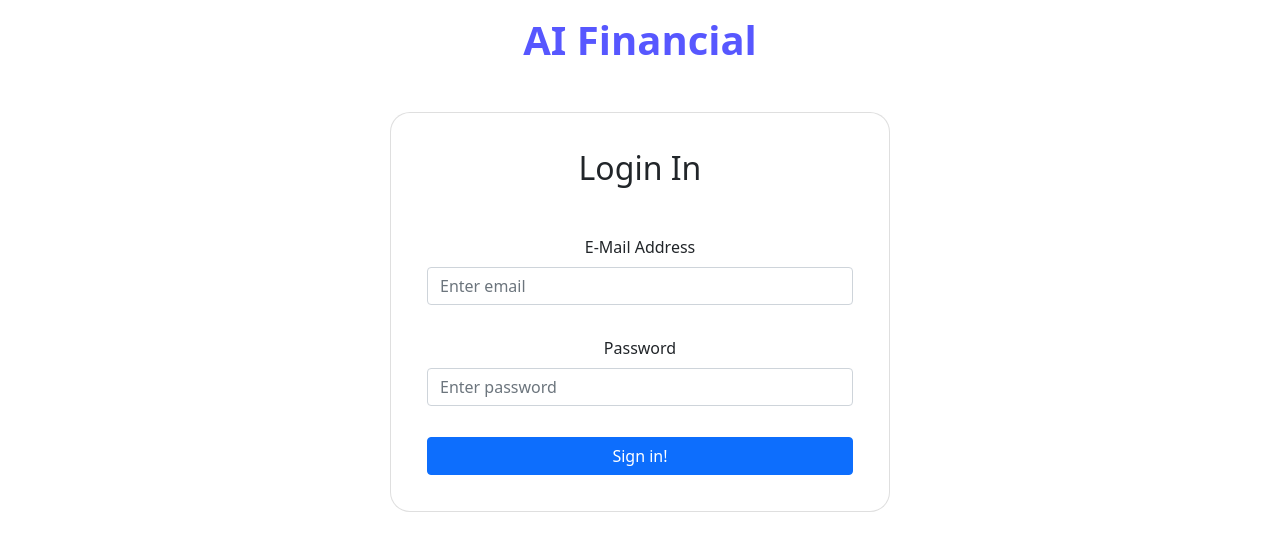
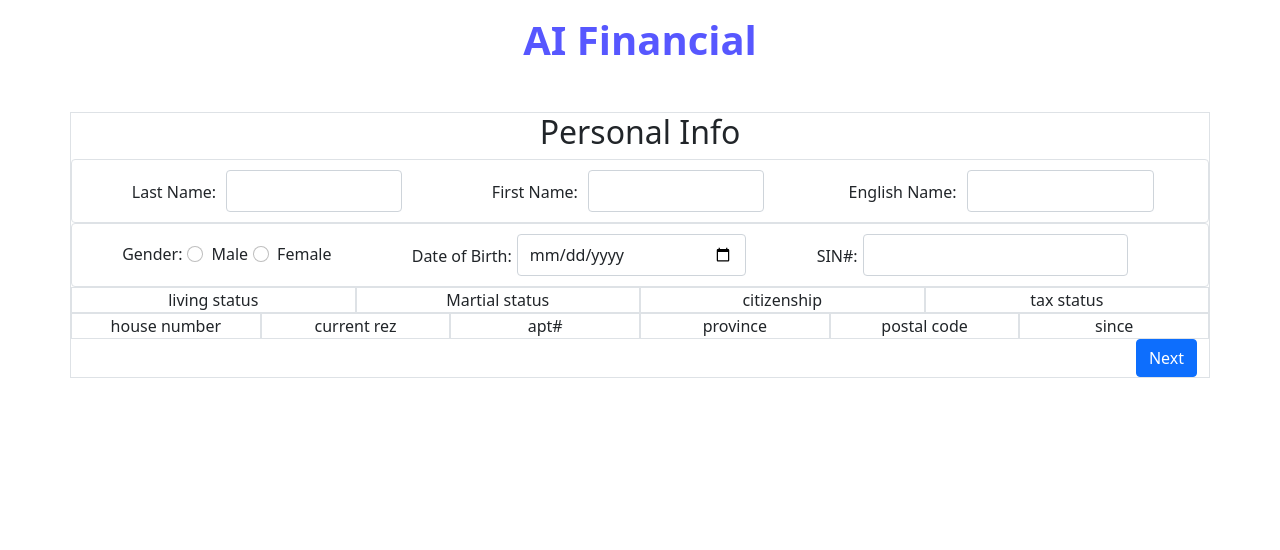
Before and after one commit to Yolanda-C-GitHub/ai-power-aifinancial-application, a React (Create React App) app in the folder Client/: page / in a window 1280 px wide. Shown: the top 550 px of the page. Built offline with nearby package versions, Linux system fonts and the light colour scheme.

Commit message:
working on thridpart of the personla info component

```diff
--- a/Client/src/App.js
+++ b/Client/src/App.js
@@ -2,13 +2,14 @@ import './App.css';
 import 'bootstrap/dist/css/bootstrap.min.css'
 import Header from './components/Header'
 import Login from './components/Login/Login'
+import Personalinfo from './components/PersonalInfo/Personalinfo'
 
 function App() {
   return (
     <div className="App">
       <Header />
-      <Login />
-
+      {/* <Login /> */}
+      <Personalinfo />
 
 
     </div>
--- /dev/null
+++ b/Client/src/components/PersonalInfo/Personalinfo.js
@@ -0,0 +1,42 @@
+import React from 'react'
+import {Card, Form, Button, Alert, FormGroup, Container} from 'react-bootstrap'
+import Firstpart from './Personalinfoparts/Firstpart'
+import Secondpart from './Personalinfoparts/Secondpart'
+
+export default function Personalinfo() {
+    return (
+            <Container className=' border'>
+                <h2 className='text-center'>Personal Info</h2>
+                <Form>
+                    <div className='row'>
+                        <Firstpart/>
+                    </div>
+
+                    <div className ='row'>
+                        <Secondpart />
+                    </div>
+
+                    <div className ='row'>
+                        <div className='col border'>living status</div>
+                        <div className='col border'>Martial status</div>
+                        <div className='col border'>citizenship</div>
+                        <div className='col border'>tax status</div>
+                    </div>
+
+                    <div className='row'>
+                        <div className ='col border'>house number</div>
+                        <div className ='col border'>current rez</div>
+                        <div className ='col border'> apt#</div>
+                        <div className ='col border'> province</div>
+                        <div className ='col border'> postal code</div>
+                        <div className ='col border'> since </div>
+                    </div>
+
+                    <div className='d-flex justify-content-end'>
+                      <Button type='submit'>Next</Button>
+                    </div>
+
+                </Form>
+            </Container>
+    )
+}
--- /dev/null
+++ b/Client/src/components/PersonalInfo/Personalinfoparts/Firstpart.js
@@ -0,0 +1,26 @@
+import React from 'react'
+import {Card, Form} from 'react-bootstrap'
+import './firstpart.css'
+
+export default function Firstpart() {
+    return (
+            <Card className='firstPartCard border'>
+
+                <Form.Group className='firstPartFormGroup'>
+                    <Form.Label className='firstPartFormLabel' >Last Name:</Form.Label>
+                    <Form.Control className='w-50'></Form.Control>
+                </Form.Group>
+
+                <Form.Group className='firstPartFormGroup'>
+                    <Form.Label  className='firstPartFormLabel' >First Name:</Form.Label>
+                    <Form.Control className='w-50'></Form.Control>
+                </Form.Group>
+
+                 <Form.Group className='firstPartFormGroup'>
+                    <Form.Label  className='firstPartFormLabel' >English Name:</Form.Label>
+                    <Form.Control className='w-50'></Form.Control>
+                </Form.Group>
+
+            </Card>
+    )
+}
--- /dev/null
+++ b/Client/src/components/PersonalInfo/Personalinfoparts/Secondpart.js
@@ -0,0 +1,33 @@
+import React, {useState, useRef} from 'react'
+import {Card, Form} from 'react-bootstrap'
+import './secondpart.css'
+
+export default function Secondpart() {
+
+
+
+    return (
+        <Card className='secondPartCard d-flex border' >
+            <Form.Group className='secondPartFormGroupGender'>
+                <Form.Label className ='secondPartFormGroupGenderLabel'>Gender:</Form.Label>
+                <Form.Check className = 'secondPartFormGroupGenderCheck' name='genderselector' label='Male' type='radio'></Form.Check>
+                <Form.Check className = 'secondPartFormGroupGenderCheck' name='genderselector' label='Female' type='radio'></Form.Check>
+            </Form.Group>
+
+            <Form.Group className='secondPartFormGroupBirth'>
+                <Form.Label  className='secondPartFormGroupBirthLabel' >Date of Birth:</Form.Label>
+                <Form.Control type='date' className=''></Form.Control>
+            </Form.Group>
+
+
+            <Form.Group className='secondPartFormGroupSin'>
+                <Form.Label  className='secondPartFormGroupSinLabel' >SIN#:</Form.Label>
+                <Form.Control className=''></Form.Control>
+            </Form.Group>
+
+
+
+
+        </Card>
+    )
+}
--- /dev/null
+++ b/Client/src/components/PersonalInfo/Personalinfoparts/firstpart.css
@@ -0,0 +1,19 @@
+.firstPartCard{
+    padding: 10px;
+    display:flex;
+    flex-direction: row;
+    justify-content: space-evenly;
+}
+
+.firstPartFormGroup{
+    display: flex;
+    flex-direction: row;
+    justify-content: center;
+}
+
+.firstPartFormLabel{
+    justify-self: center;
+    text-align: center;
+    margin-top: 10px;
+    margin-right: 10px;
+}
--- /dev/null
+++ b/Client/src/components/PersonalInfo/Personalinfoparts/secondpart.css
@@ -0,0 +1,48 @@
+.secondPartCard{
+    display:flex;
+    flex-direction: row;
+    justify-content: space-evenly;
+    padding:10px;
+}
+
+.secondPartFormGroupGender{
+    display:flex;
+    flex-direction: row;
+    justify-content: center;
+    align-items: center;
+    margin-right: 30px;
+}
+    .secondPartFormGroupGenderLabel{
+        margin-top: 5px;
+        margin-right: 5px;
+
+    }
+    .secondPartFormGroupGenderCheck{
+        margin-right: 5px;
+    }
+
+.secondPartFormGroupBirth{
+    display:flex;
+    flex-direction: row;
+    justify-content: center;
+    margin-right: 30px;
+}
+    .secondPartFormGroupBirthLabel{
+        width: 170px;
+        margin-top: 10px;
+
+    }
+
+.secondPartFormGroupSin{
+    display:flex;
+    flex-direction: row;
+    justify-content: center;
+    margin-right: 30px;
+}
+
+    .secondPartFormGroupSinLabel{
+        width: 50px;
+        margin-top: 10px;
+        text-align: right;
+        margin-right: 5px;
+    }
```
Also changed, not shown: Client/src/components/PersonalInfo/Personalinfoparts/Thirdpart.js (added, +20 -0 lines), Client/src/components/PersonalInfo/Personalinfoparts/thridpart.css (added), Client/src/components/PersonalInfo/personalinfo.css (added).
